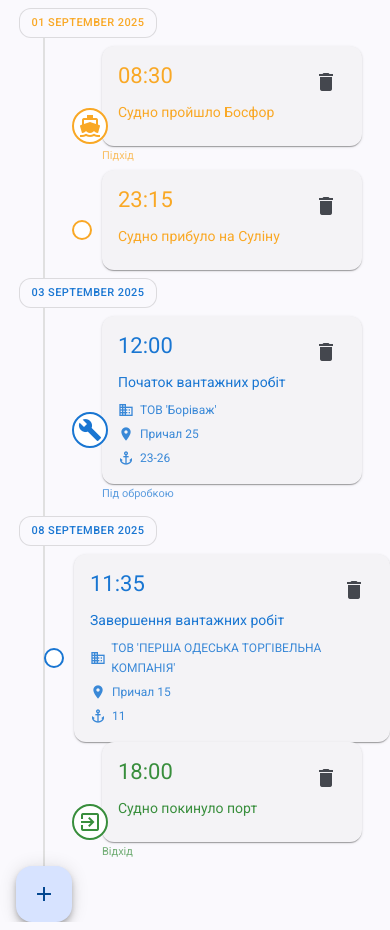
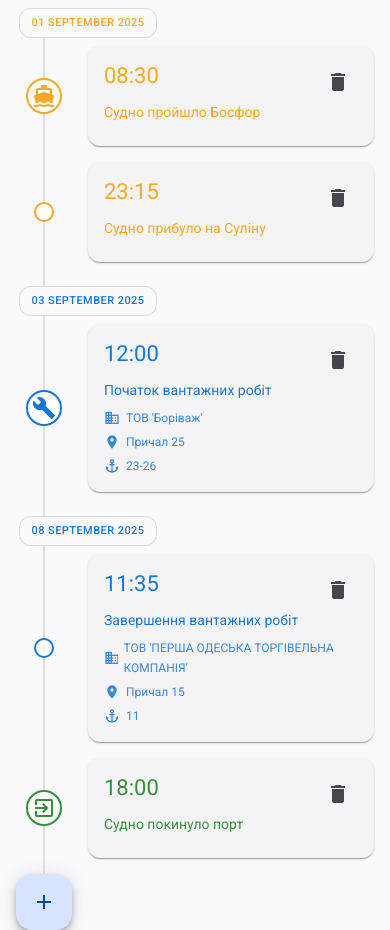
Before and after one commit to vdoichev/my-timeline, an Angular app: page / in a window 390 px wide. Built offline with nearby package versions, Linux system fonts and the light colour scheme.

Commit message:
Fix styles for mobile responsive

```diff
--- a/src/app/vessel-timeline.component/vessel-timeline.component.css
+++ b/src/app/vessel-timeline.component/vessel-timeline.component.css
@@ -1,5 +1,4 @@
 .timeline-events {
-  /*position: relative;*/
   display: flex;
   flex-direction: column;
 }
@@ -7,7 +6,6 @@
 .timeline-event {
   display: grid;
   grid-template-columns: 1fr 80px 1fr;
-  /*align-items: center;*/
   margin: 0 auto;
   padding: 0;
   position: relative;
@@ -50,7 +48,9 @@
 }
 
 .center {
-  /*position: relative;*/
+  display: flex;
+  align-items: center;
+  justify-content: center;
 }
 
 .timeline-dot {
@@ -183,14 +183,8 @@
   }
 
   .timeline-event {
-    grid-template-columns: 62px 1fr;
-    column-gap: 12px;
-  }
-
-  /* CENTER → перша колонка */
-  .center {
-    /*grid-column: 1;*/
-    justify-content: flex-start;
+    grid-template-columns: 88px 1fr;
+    margin: 0 16px 16px 0;
   }
 
   /* LEFT / RIGHT slots → друга колонка */
@@ -210,9 +204,7 @@
   }
 
   .timeline-status {
-    font-size: 11px;
-    margin-bottom: 4px;
-    opacity: 0.7;
+    display: none;
   }
 
   .slot.left .timeline-status,
@@ -225,10 +217,6 @@
     font-size: 11px;
   }
 
-  .timeline-dot {
-    transform: none;
-  }
-
   .timeline-add button {
     position: absolute;
     left: var(--timeline-x);
```
